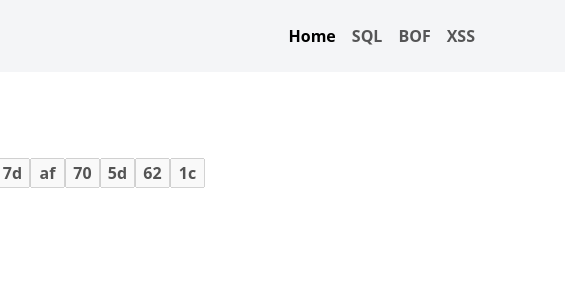
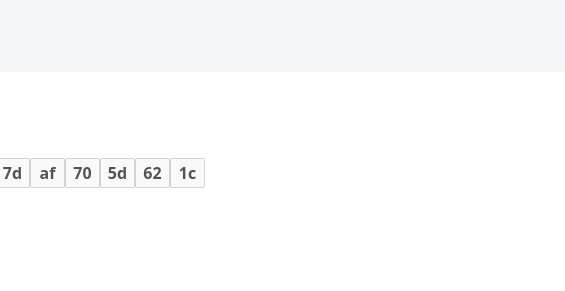
Before and after one commit to tonytu1999/tonytu1999.github.io, a plain HTML site: page index.html in a window 1280 px wide. Shown: the top 291 px of the page, 715-1280 px from the left. Drawn offline with nearby package versions, Linux system fonts and the light colour scheme; a web font is replaced by a local one.

Commit message:
Update index.html

```diff
--- a/index.html
+++ b/index.html
@@ -27,18 +27,7 @@
                 </button>
                 <div class="collapse navbar-collapse" id="navbarToggler">
                   <ul class="navbar-nav nav-b ms-auto mb-2 mb-lg-0 fw-bold">
-                    <li class="nav-item">
-                        <a class="nav-link active" aria-current="page" href="/index.html">Home</a>
-                      </li>
-                    <li class="nav-item">
-                      <a class="nav-link" href="/sql-injection.html">SQL</a>
-                    </li>
-                    <li class="nav-item">
-                      <a class="nav-link" href="/bof.html">BOF</a>
-                    </li>
-                    <li class="nav-item">
-                        <a class="nav-link" href="/xss.html">XSS</a>
-                    </li>
+
                   </ul>
                 </div>
               </div>
```
